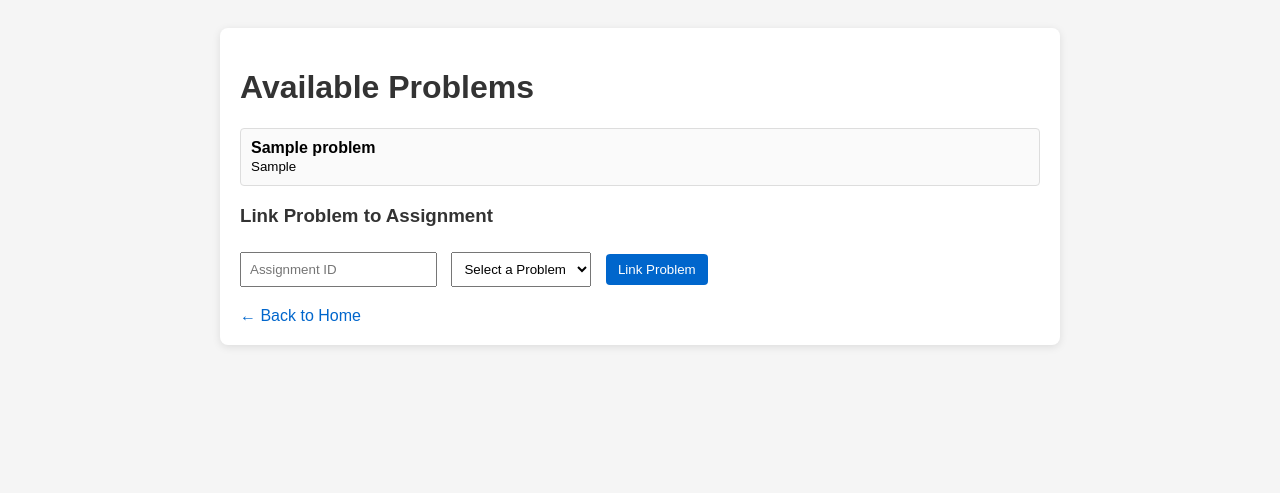
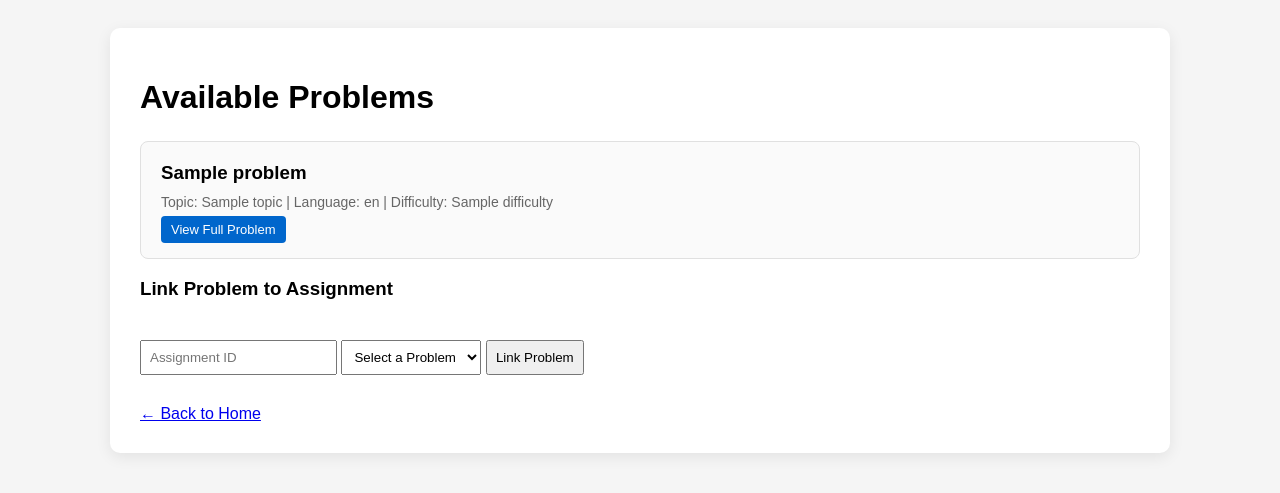
Before and after one commit to WilliamHoman1/Assignment-Manager, a Flask app: template templates/problems.html in a window 1280 px wide. Shown: the top 493 px of the page. Run offline with Flask 3, Linux system fonts and the light colour scheme; the template is opened without the code that fills it: most values are stand-ins (such as "Sample title", 1, 10 or a date in 2020).

Commit message:
Save Six

```diff
--- a/app.py
+++ b/app.py
@@ -49,22 +49,38 @@ def create():
     return redirect(url_for('assignments'))
 
 
-# View problems (local)
 @app.route("/problems")
 def problems():
-    base_dir = os.path.join(BASE_DIR, "cs2-problem-repo")
+    conn = sqlite3.connect("assignments.db")
+    conn.row_factory = sqlite3.Row  # allows dict-style access
+    cursor = conn.cursor()
 
-    if not os.path.exists(base_dir):
-        return "No problems folder found."
+    cursor.execute("""
+        SELECT id, title, topic, difficulty, language, instructions
+        FROM problems
+        ORDER BY difficulty, title
+    """)
 
-    folders = []
-    for name in os.listdir(base_dir):
-        path = os.path.join(base_dir, name)
-        if os.path.isdir(path):
-            folders.append({"name": name, "path": path})
+    problems = cursor.fetchall()
+    conn.close()
 
-    return render_template("problems.html", problems=folders)
+    # Add preview (first 250 characters)
+    formatted_problems = []
+    for p in problems:
+        preview = ""
+        if p["instructions"]:
+            preview = p["instructions"][:250] + "..."
 
+        formatted_problems.append({
+            "id": p["id"],
+            "title": p["title"],
+            "topic": p["topic"],
+            "difficulty": p["difficulty"],
+            "language": p["language"],
+            "preview": preview
+        })
+
+    return render_template("problems.html", problems=formatted_problems)
 
 # Link assignment to problem
 @app.route("/link", methods=["POST"])
@@ -95,6 +111,25 @@ def show_problems():
 
     return render_template("problems.html", problems=problems)
 
+@app.route("/problem/<problem_id>")
+def view_problem(problem_id):
+    conn = sqlite3.connect("assignments.db")
+    conn.row_factory = sqlite3.Row
+    cursor = conn.cursor()
+
+    cursor.execute("""
+        SELECT id, title, topic, difficulty, language, instructions, unit_tests
+        FROM problems
+        WHERE id = ?
+    """, (problem_id,))
+
+    problem = cursor.fetchone()
+    conn.close()
+
+    if not problem:
+        return "Problem not found.", 404
+
+    return render_template("view_problem.html", problem=problem)
 
 if __name__ == "__main__":
     app.run(debug=True)
--- a/templates/problems.html
+++ b/templates/problems.html
@@ -1,8 +1,7 @@
-<!-- templates/problems.html -->
 <!DOCTYPE html>
 <html>
 <head>
-    <title>Problems</title>
+    <title>Available Problems</title>
     <style>
         body {
             font-family: Arial, sans-serif;
@@ -11,82 +10,109 @@
         }
 
         .container {
-            max-width: 800px;
+            max-width: 1000px;
             margin: auto;
             background: white;
-            padding: 20px;
-            border-radius: 8px;
-            box-shadow: 0px 2px 8px rgba(0,0,0,0.1);
+            padding: 30px;
+            border-radius: 10px;
+            box-shadow: 0px 4px 15px rgba(0,0,0,0.08);
         }
 
-        h1, h3 {
-            color: #333;
+        h1 {
+            margin-bottom: 25px;
         }
 
-        ul {
-            list-style: none;
-            padding: 0;
-        }
-
-        li {
-            padding: 10px;
-            border: 1px solid #ddd;
-            margin-top: 8px;
-            border-radius: 4px;
+        .problem-card {
+            border: 1px solid #e0e0e0;
+            padding: 20px;
+            margin-bottom: 15px;
+            border-radius: 8px;
             background-color: #fafafa;
         }
 
-        form {
-            margin-top: 20px;
+        .problem-card h3 {
+            margin: 0 0 10px 0;
         }
 
-        input, select {
-            padding: 8px;
-            margin-right: 10px;
-            margin-top: 5px;
+        .meta {
+            font-size: 14px;
+            color: #666;
+            margin-bottom: 10px;
         }
 
-        button {
-            padding: 8px 12px;
+        .difficulty-easy { color: green; font-weight: bold; }
+        .difficulty-medium { color: orange; font-weight: bold; }
+        .difficulty-hard { color: red; font-weight: bold; }
+
+        .preview {
+            margin-top: 10px;
+            font-size: 14px;
+            color: #444;
+        }
+
+        .actions {
+            margin-top: 10px;
+        }
+
+        .btn {
+            padding: 6px 10px;
             background-color: #0066cc;
             color: white;
-            border: none;
+            text-decoration: none;
             border-radius: 4px;
-            cursor: pointer;
+            font-size: 13px;
         }
 
-        button:hover {
+        .btn:hover {
             background-color: #004999;
         }
 
-        a {
-            text-decoration: none;
-            color: #0066cc;
+        select, input, button {
+            padding: 8px;
+            margin-top: 10px;
+        }
+
+        form {
+            margin-top: 30px;
         }
 
         .back-link {
-            margin-top: 20px;
+            margin-top: 30px;
             display: block;
         }
     </style>
 </head>
-
 <body>
 <div class="container">
 
     <h1>Available Problems</h1>
 
-    <!-- Problem List -->
-    <ul>
-        {% for p in problems %}
-            <li>
-                <strong>{{ p.name }}</strong><br>
-                <small>{{ p.repo_path }}</small>
-            </li>
-        {% else %}
-            <li>No problems found.</li>
-        {% endfor %}
-    </ul>
+    {% for p in problems %}
+        <div class="problem-card">
+
+            <h3>{{ p.title }}</h3>
+
+            <div class="meta">
+                Topic: {{ p.topic }} |
+                Language: {{ p.language }} |
+                Difficulty:
+                <span class="difficulty-{{ p.difficulty }}">
+                    {{ p.difficulty|capitalize }}
+                </span>
+            </div>
+
+            <div class="preview">
+                {{ p.preview }}
+            </div>
+
+            <div class="actions">
+                <a href="/problem/{{ p.id }}" class="btn">View Full Problem</a>
+            </div>
+
+        </div>
+    {% else %}
+        <p>No problems found.</p>
+    {% endfor %}
 
     <h3>Link Problem to Assignment</h3>
 
@@ -97,7 +123,7 @@
             <option value="">Select a Problem</option>
             {% for p in problems %}
                 <option value="{{ p.id }}">
-                    {{ p.name }}
+                    {{ p.title }}
                 </option>
             {% endfor %}
         </select>
```
Also changed, not shown: insert_problems.py (+18 -12 lines), templates/view_problem.html (added, +65 -0 lines).
